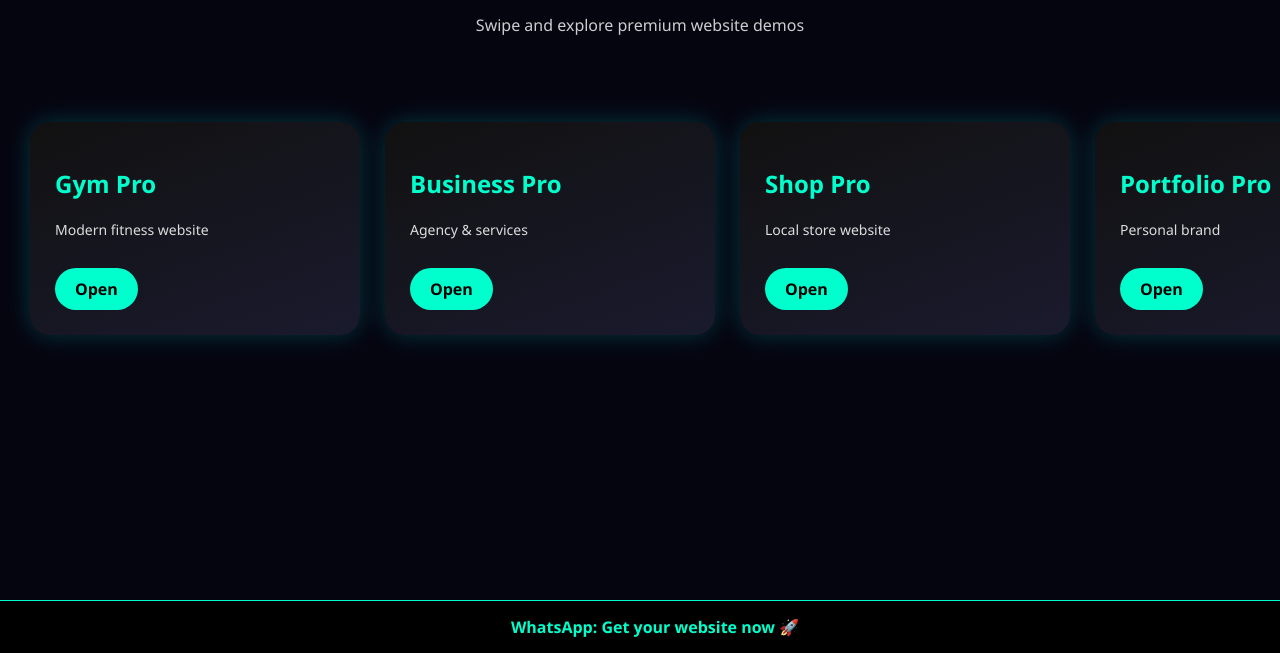
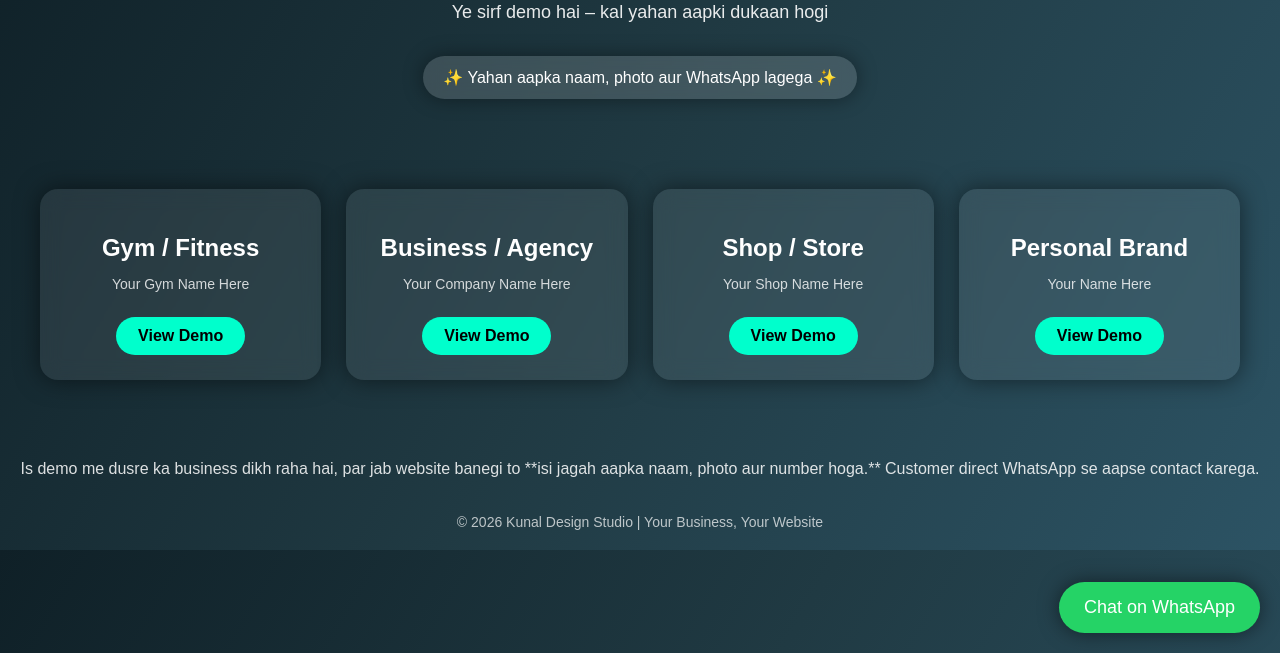
Before and after one commit to kunalkunalbhai55/ONE-PAGE-PRO-DEMO-HUB-, a plain HTML site: page index.html in a window 1280 px wide. Shown: the part 147-800 px from the top of the page. Drawn offline with Linux system fonts and the light colour scheme.

Commit message:
Update index.html

```diff
--- a/index.html
+++ b/index.html
@@ -2,90 +2,107 @@
 <html lang="en">
 <head>
 <meta charset="UTF-8">
-<title>Kunal Demo Showcase</title>
+<title>Kunal Pro Demo Hub</title>
 <meta name="viewport" content="width=device-width, initial-scale=1.0">
 
 <style>
 body {
   margin:0;
-  font-family: 'Segoe UI', sans-serif;
-  background:#050510;
+  font-family: Arial, sans-serif;
+  background: linear-gradient(120deg,#0f2027,#203a43,#2c5364);
   color:white;
+  text-align:center;
 }
 
 header {
-  padding:40px 20px;
-  text-align:center;
+  padding:50px 20px;
 }
 
-header h1 {
-  font-size:2.8em;
-  background: linear-gradient(90deg,#00f5ff,#00ff9d);
-  -webkit-background-clip:text;
-  color:transparent;
+h1 {
+  font-size:2.5em;
 }
 
-header p {
-  opacity:0.8;
+.tagline {
+  margin-top:10px;
+  font-size:18px;
+  opacity:0.9;
 }
 
-/* Horizontal scroll */
-.wrapper {
-  display:flex;
-  overflow-x:auto;
-  gap:25px;
-  padding:30px;
+.future {
+  margin-top:15px;
+  padding:12px 20px;
+  display:inline-block;
+  background:rgba(255,255,255,0.15);
+  backdrop-filter: blur(8px);
+  border-radius:30px;
+  font-size:16px;
+  box-shadow:0 0 20px rgba(0,0,0,0.4);
 }
 
-.demo {
-  min-width:280px;
-  background:linear-gradient(160deg,#111,#1a1a2e);
-  border-radius:20px;
+.container {
+  display:grid;
+  grid-template-columns: repeat(auto-fit,minmax(250px,1fr));
+  gap:25px;
+  padding:40px;
+}
+
+.card {
+  background:rgba(255,255,255,0.08);
+  backdrop-filter: blur(10px);
   padding:25px;
-  box-shadow:0 0 25px rgba(0,255,255,0.2);
+  border-radius:18px;
+  box-shadow:0 0 25px rgba(0,0,0,0.5);
   transition:0.3s;
 }
 
-.demo:hover {
-  transform:scale(1.05);
-  box-shadow:0 0 40px rgba(0,255,255,0.6);
+.card:hover {
+  transform:translateY(-10px) scale(1.03);
 }
 
-.demo h2 {
-  color:#00ffcc;
+.card h2 {
+  margin-bottom:10px;
 }
 
-.demo p {
+.preview {
   font-size:14px;
+  opacity:0.8;
+  margin-bottom:10px;
+}
+
+.btn {
+  display:inline-block;
+  margin-top:15px;
+  padding:10px 22px;
+  background:#00ffcc;
+  color:black;
+  text-decoration:none;
+  border-radius:30px;
+  font-weight:bold;
+}
+
+.note {
+  margin-top:40px;
+  font-size:16px;
   opacity:0.85;
 }
 
-.demo a {
-  display:inline-block;
-  margin-top:15px;
-  padding:10px 20px;
-  border-radius:25px;
-  background:#00ffcc;
-  color:black;
+.whatsapp {
+  position:fixed;
+  bottom:20px;
+  right:20px;
+  background:#25d366;
+  color:white;
+  padding:15px 25px;
+  border-radius:40px;
   text-decoration:none;
-  font-weight:bold;
+  font-size:18px;
+  box-shadow:0 0 20px rgba(0,0,0,0.5);
 }
 
-/* Bottom bar */
-.bottom {
-  position:fixed;
-  bottom:0;
-  width:100%;
-  background:#000;
-  padding:15px;
-  text-align:center;
-  border-top:1px solid #00ffcc;
-}
-
-.bottom a {
-  color:#00ffcc;
-  text-decoration:none;
-  font-weight:bold;
+footer {
+  padding:20px;
+  font-size:14px;
+  opacity:0.7;
 }
 </style>
 </head>
@@ -93,43 +110,54 @@ header p {
 <body>
 
 <header>
-  <h1>Kunal Demo Showcase</h1>
-  <p>Swipe and explore premium website demos</p>
+  <h1>Your Business Website Demo</h1>
+  <p class="tagline">Ye sirf demo hai – kal yahan aapki dukaan hogi</p>
+  <div class="future">
+    ✨ Yahan aapka naam, photo aur WhatsApp lagega ✨
+  </div>
 </header>
 
-<div class="wrapper">
+<div class="container">
 
-  <div class="demo">
-    <h2>Gym Pro</h2>
-    <p>Modern fitness website</p>
-    <a href="https://kunalkunalbhai55.github.io/ONE-PAGE-PRO-DEMO-HUB-/" target="_blank">Open</a>
+  <div class="card">
+    <h2>Gym / Fitness</h2>
+    <p class="preview">Your Gym Name Here</p>
+    <a class="btn" href="https://kunalkunalbhai55.github.io/ONE-PAGE-PRO-DEMO-HUB-/" target="_blank">View Demo</a>
   </div>
 
-  <div class="demo">
-    <h2>Business Pro</h2>
-    <p>Agency & services</p>
-    <a href="https://kunalkunalbhai55.github.io/Pro-website-/" target="_blank">Open</a>
+  <div class="card">
+    <h2>Business / Agency</h2>
+    <p class="preview">Your Company Name Here</p>
+    <a class="btn" href="https://kunalkunalbhai55.github.io/Pro-website-/" target="_blank">View Demo</a>
   </div>
 
-  <div class="demo">
-    <h2>Shop Pro</h2>
-    <p>Local store website</p>
-    <a href="https://kunalkunalbhai55.github.io/Pro-ultra-website-/" target="_blank">Open</a>
+  <div class="card">
+    <h2>Shop / Store</h2>
+    <p class="preview">Your Shop Name Here</p>
+    <a class="btn" href="https://kunalkunalbhai55.github.io/Pro-ultra-website-/" target="_blank">View Demo</a>
   </div>
 
-  <div class="demo">
-    <h2>Portfolio Pro</h2>
-    <p>Personal brand</p>
-    <a href="https://kunalkunalbhai55.github.io/Pro-max-website-/" target="_blank">Open</a>
+  <div class="card">
+    <h2>Personal Brand</h2>
+    <p class="preview">Your Name Here</p>
+    <a class="btn" href="https://kunalkunalbhai55.github.io/Pro-max-website-/" target="_blank">View Demo</a>
   </div>
 
 </div>
 
-<div class="bottom">
-  <a href="https://wa.me/919559401761" target="_blank">
-    WhatsApp: Get your website now 🚀
-  </a>
-</div>
+<p class="note">
+Is demo me dusre ka business dikh raha hai,
+par jab website banegi to **isi jagah aapka naam, photo aur number hoga.**
+Customer direct WhatsApp se aapse contact karega.
+</p>
+
+<a class="whatsapp" href="https://wa.me/919559401761" target="_blank">
+Chat on WhatsApp
+</a>
+
+<footer>
+  © 2026 Kunal Design Studio | Your Business, Your Website
+</footer>
 
 </body>
 </html>
```
